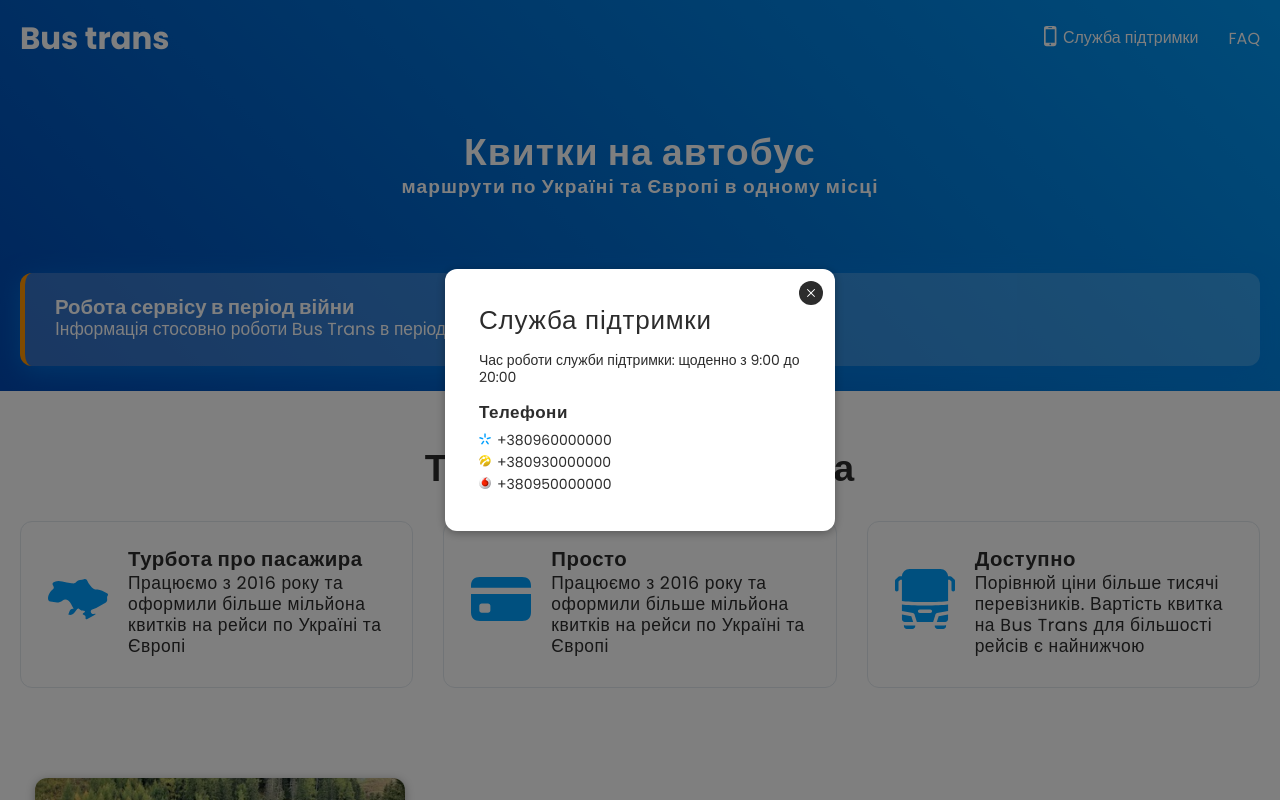
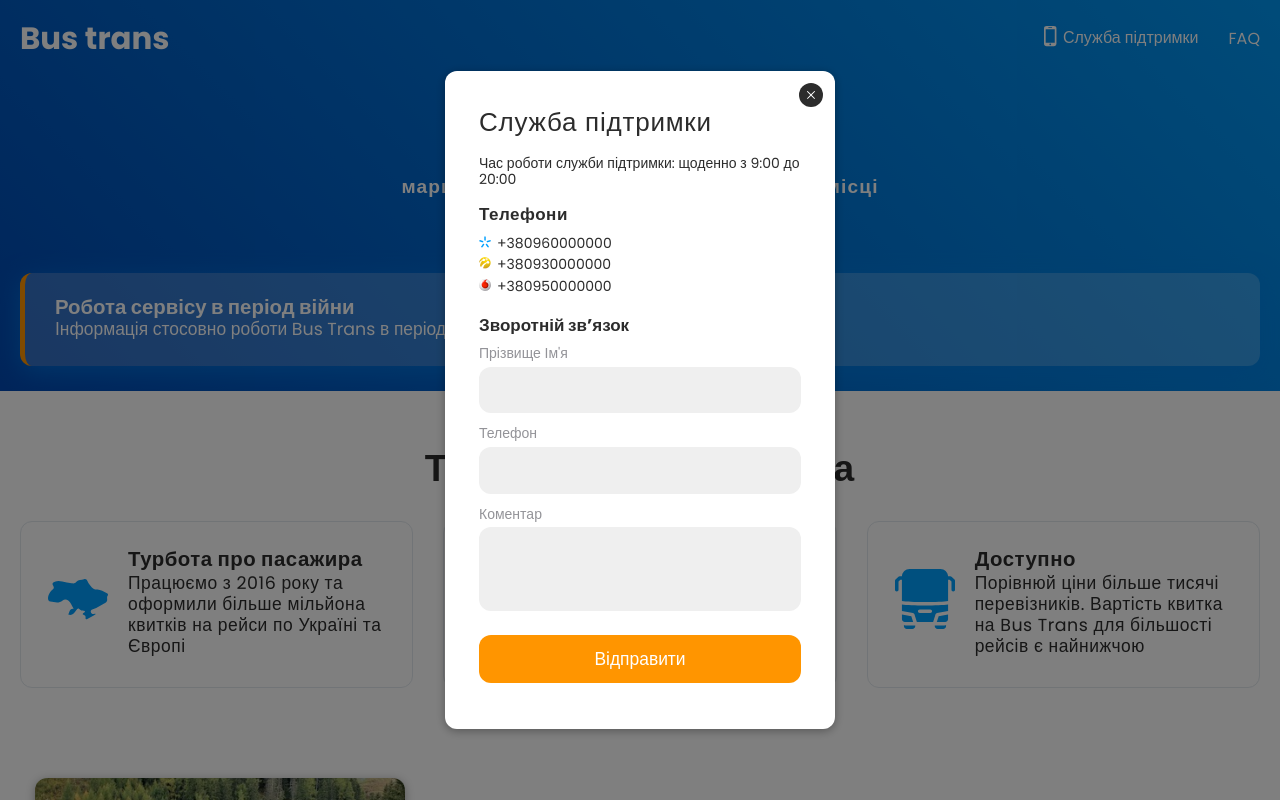
Before and after one commit to LVAndr/bus-transportation, a Vue app: page / in a window 1280 px wide. Both pictures are taken after a click on the button "Служба підтримки". Shown: the top 800 px of the page. Built offline with nearby package versions, Linux system fonts and the light colour scheme.

Commit message:
layout form for ContactForm.vue

```diff
--- a/src/components/ContactForm.vue
+++ b/src/components/ContactForm.vue
@@ -38,6 +38,27 @@
       </li>
     </ul>
   </div>
+  <div class="contacts__bottom contacts-bottom">
+    <h3 class="contacts-bottom__title">Зворотній зв’язок</h3>
+    <form action="#" class="contacts-bottom__form">
+      <div class="form-control">
+        <label for="user-name">Прізвище Ім'я</label>
+        <input name="user-name" type="text">
+      </div>
+
+      <div class="form-control">
+        <label for="user-phone">Телефон</label>
+        <input name="user-phone" type="number">
+      </div>
+
+      <div class="form-control">
+        <label for="user-comment">Коментар</label>
+        <textarea name="user-comment" type="text" rows="3"></textarea>
+      </div>
+
+      <button class="btn-reset form__btn">Відправити</button>
+    </form>
+  </div>
 </div>
 </template>
 
@@ -72,5 +93,58 @@
       }
     }
   }
+  &-bottom{
+    margin-top: 20px;
+    &__title{
+      font-size: 17px;
+      margin-bottom: 10px;
+    }
+    &__form{
+      display: flex;
+      flex-direction: column;
+      .form-control{
+        display: flex;
+        flex-direction: column;
+        margin-bottom: 12px;
+      }
+      label{
+        margin-bottom: 5px;
+        font-size: 14px;
+        color: #939398;
+      }
+      input, textarea{
+        width: 100%;
+        outline: none;
+        border: none;
+        background-color: #efefef;
+        color: inherit;
+        letter-spacing: 0.01em;
+        font-size: 16px;
+        resize: none;
+        padding: 14px 15px;
+        border-radius: $card-border-radius;
+      }
+      input[type="number"]::-webkit-outer-spin-button,
+      input[type="number"]::-webkit-inner-spin-button {
+        -webkit-appearance: none;
+        margin: 0;
+      }
+
+      input[type="number"] {
+        -moz-appearance: textfield;
+      }
+      button{
+        font-weight: 500;
+        border-radius: $card-border-radius;
+        background-color: $orange-color;
+        padding: 14px 15px;
+        color: $text-color-light;
+      }
+      .form__btn{
+        width: 100%;
+        margin: 12px auto 8px;
+      }
+    }
+  }
 }
 </style>
```
